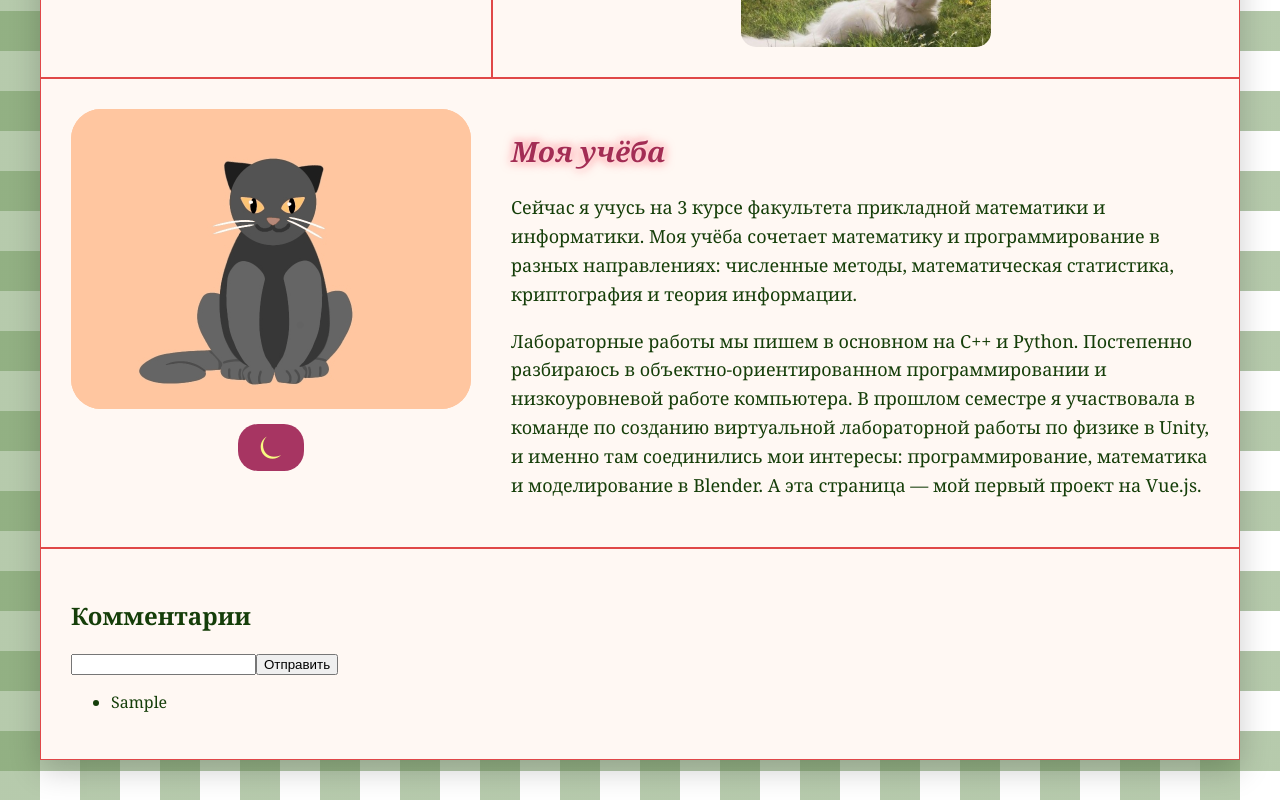
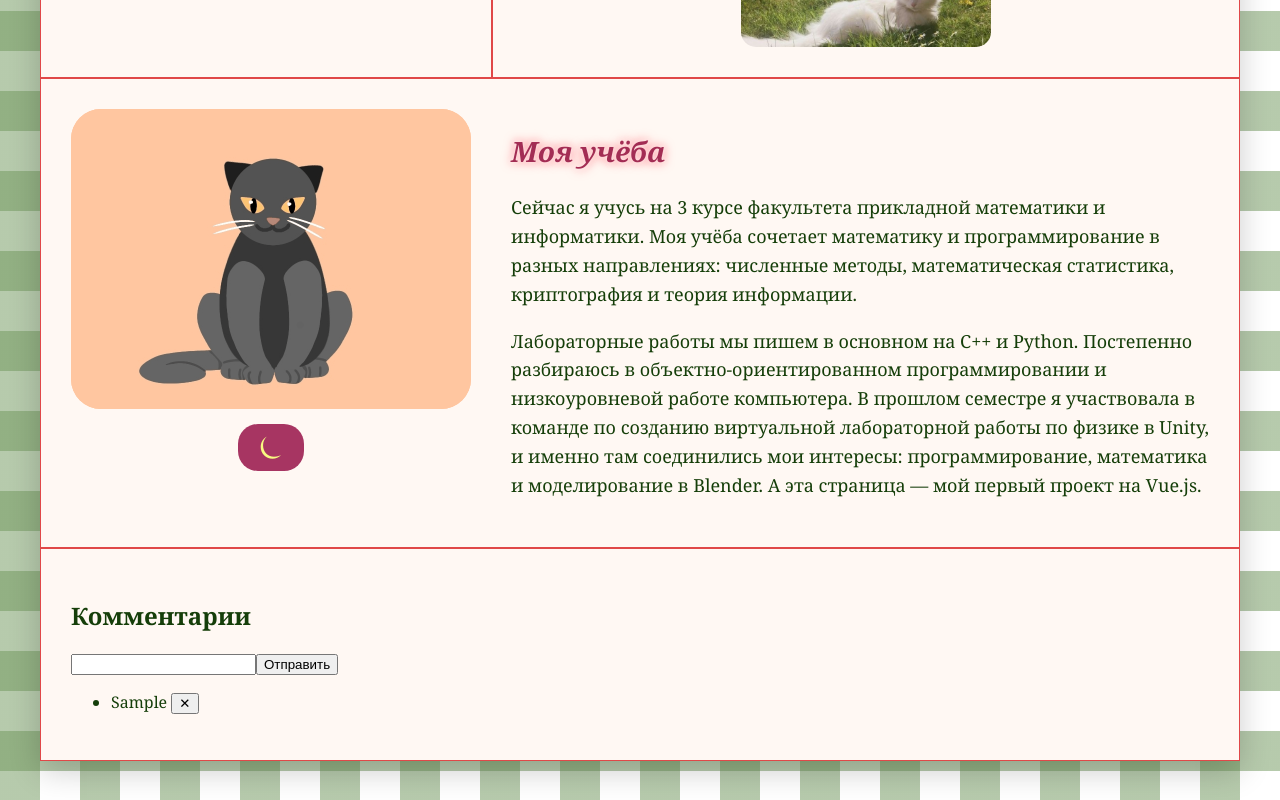
Before and after one commit to Natali-11/about-me-vue, a Vue app: page / in a window 1280 px wide. Both pictures are taken after typing "Sample" into the empty fields and a click on the button "Отправить". Shown: the part 1349-2149 px from the top of the page. Built offline with nearby package versions, Linux system fonts and the light colour scheme.

Commit message:
Удаление комментариев

```diff
--- a/src/CommentsBlock.vue
+++ b/src/CommentsBlock.vue
@@ -5,28 +5,27 @@ const comments = ref([]);
 const newText = ref('');
 
 function addComment() {
-  // 1. если newText.value пустой (или из одних пробелов) — выйти: return
   if (newText.value.trim() === '') return;
-  //    подсказка: newText.value.trim() убирает пробелы по краям
   comments.value.push({id: Date.now(), text: newText.value})
-  // 2. push в comments объект { id: ..., text: ... }
-  // 3. очистить поле
   newText.value = '';
+}
+
+function removeComment(id){
+  comments.value = comments.value.filter((comment) => comment.id !== id)
 }
 </script>
 
 <template>
   <div>
     <h2>Комментарии</h2>
-    <!-- form с @submit.prevent, внутри input с v-model и button -->
     <form @submit.prevent="addComment">
     <input v-model="newText">
     <button>Отправить</button>
     </form>
     <p v-if="comments.length === 0"> Пока нет комментариев </p>
-    <!-- p с v-if, если комментариев нет -->
     <ul>
-    <li v-for="comment in comments" :key=comments.value> {{comment.text}} </li> </ul>
-    <!-- список: v-for по comments, выводим текст -->
+    <li v-for="comment in comments" :key="comment.id"> {{comment.text}}
+    <button @click="removeComment(comment.id)">✕</button>
+    </li> </ul>
   </div>
 </template>
```
